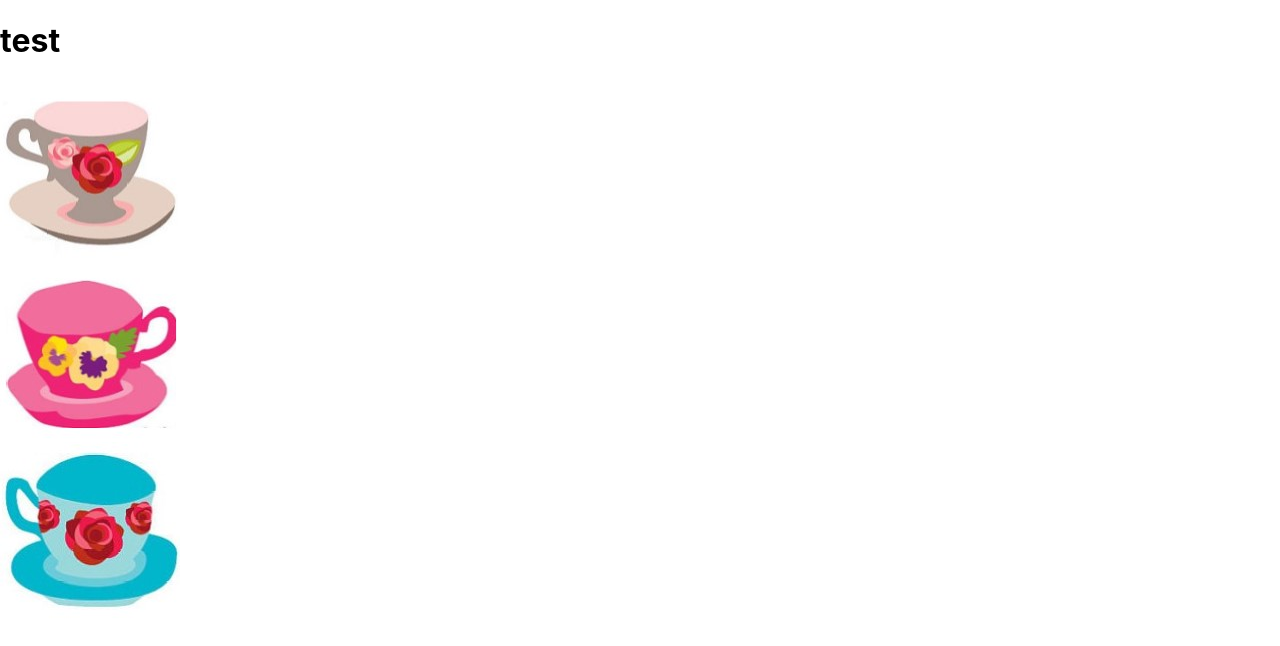
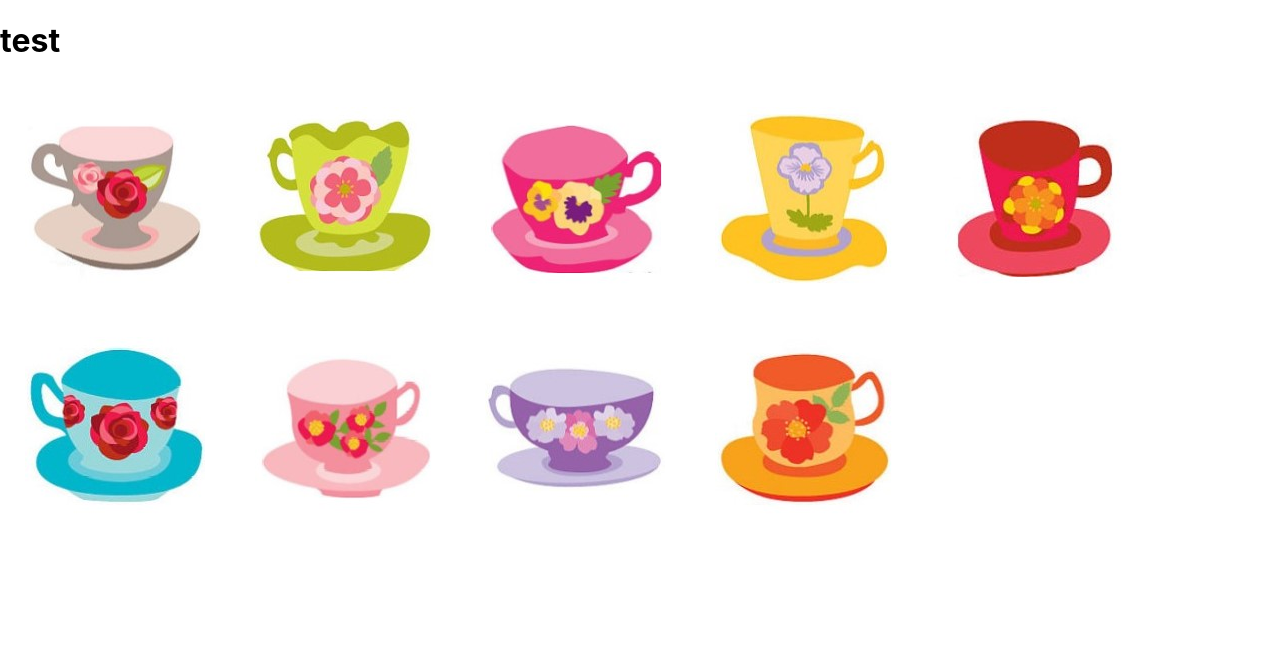
Before and after one commit to kmalillos/click-game, a React (Create React App) app: page / in a window 1280 px wide. Shown: the top 646 px of the page. Built offline with nearby package versions, Linux system fonts and the light colour scheme.

Commit message:
edited GameCard component

```diff
--- a/src/App.js
+++ b/src/App.js
@@ -1,8 +1,7 @@
 import React, { Component } from 'react';
-import logo from './logo.svg';
 import './App.css';
 import data from "./data.json";
-import GameCard from "./components/GameCard/index.js"
+import GameCards from "./components/GameCards/index.js"
 
 
 class App extends Component {
@@ -16,8 +15,7 @@ class App extends Component {
     this.setState({
       data: this.randomizeData(this.state.data)
     })
-
-    console.log(data);
+    // console.log(data);
   }
 
   randomizeData = (data) => {
@@ -57,9 +55,9 @@ class App extends Component {
         <h1>test</h1>
 
         {this.state.data.map(item => (
-          <GameCard
+          <GameCards
+            key={item.id}
             id={item.id}
-            key={item.id}
             image={item.img}
             handleClick={this.handleClick}
           />
--- a/src/components/GameCard/index.js
+++ /dev/null
@@ -1,15 +0,0 @@
-import React from "react";
-import "./style.css";
-
-function GameCard (props) {
-    return (
-        <div
-            style={{backgroundImage: `url("${props.image}")`}}
-            className="gamecard"
-            onClick={() => props.handleClick(props.id)}
-        />
-
-    )
-}
-
-export default GameCard;
--- a/src/components/GameCard/style.css
+++ /dev/null
@@ -1,4 +0,0 @@
-.gamecard {
-    height: 180px;
-    width: 180px
-}
--- /dev/null
+++ b/src/components/GameCards/index.js
@@ -0,0 +1,16 @@
+import React from "react";
+import "./style.css";
+
+function GameCards(props) {
+    return (
+        <div>
+            <div
+                className="gamecard"
+                style={{ backgroundImage: `url("${props.image}")` }}
+                onClick={() => props.handleClick(props.id)}
+            />
+        </div>
+    )
+}
+
+export default GameCards;
--- /dev/null
+++ b/src/components/GameCards/style.css
@@ -0,0 +1,6 @@
+.gamecard {
+    height: 180px;
+    width: 180px;
+    float: left;
+    margin: 25px;
+}
--- a/src/data.json
+++ b/src/data.json
@@ -11,5 +11,29 @@
         "id": 3,
         "img": "/assets/img/gray-cup.jpg",
         "clicked": false
+    },{
+        "id": 4,
+        "img": "/assets/img/green-cup.jpg",
+        "clicked": false
+    },{
+        "id": 5,
+        "img": "/assets/img/orange-cup.jpg",
+        "clicked": false
+    },{
+        "id": 6,
+        "img": "/assets/img/pink-cup.jpg",
+        "clicked": false
+    },{
+        "id": 7,
+        "img": "/assets/img/purple-cup.jpg",
+        "clicked": false
+    },{
+        "id": 8,
+        "img": "/assets/img/red-cup.jpg",
+        "clicked": false
+    },{
+        "id": 9,
+        "img": "/assets/img/yellow-cup.jpg",
+        "clicked": false
     }
 ]
```
Also changed, not shown: src/components/Body/index.js (deleted), src/components/Game/index.js (deleted), src/components/Score/index.js (deleted), src/components/Title/index.js (deleted), src/logo.svg (deleted).
